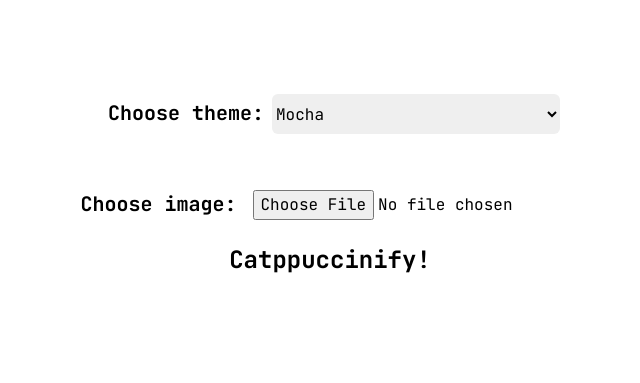
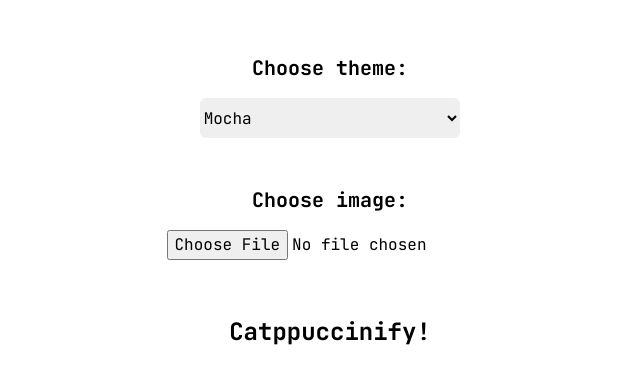
Before and after one commit to siriscmv/catppuccinify, a Next.js app: page / in a window 1280 px wide. Shown: the part 183-566 px from the top of the page, without its empty margins (310-950 px from the left). Built offline with nearby package versions, Linux system fonts and the light colour scheme; what @catppuccin/tailwindcss would draw is missing.

Commit message:
feat: better msgs

```diff
--- a/src/pages/index.tsx
+++ b/src/pages/index.tsx
@@ -9,34 +9,35 @@
 
 const Home: NextPage = () => {
 	const [theme, setTheme] = useState<ThemeType>('mocha');
-	const [state, setState] = useState<'loading' | 'done' | null>(null);
+	const [state, setState] = useState<string | null>(null);
 
 	const run = async () => {
-		setState('loading');
+		setState('Importing WASM...');
 		const { Call } = await import('wasm-imagemagick');
 
 		//@ts-ignore
-		if (document.getElementById('input')?.files.length !== 1) return;
+		if (document.getElementById('input')?.files.length !== 1) return setState('No Input file found!');
 		//@ts-ignore
 		const file = document.getElementById('input')!.files[0] as File;
-
-		const arrayBuffer = await file.arrayBuffer();
-		const sourceBytes = new Uint8Array(arrayBuffer);
 
 		const fileName = `src.${file.name.split('.').pop()}`;
 		const outputFileName = `${theme}-${file.name}`;
 
-		const files = [
-			{ name: fileName, content: sourceBytes },
-			{
-				name: 'hald-clut.png',
-				content: new Uint8Array(await (await fetch(`/luts/${theme}-hald-clut.png`)).arrayBuffer())
-			}
-		];
+		setState('Creating input buffer...');
+		const input = { name: fileName, content: new Uint8Array(await file.arrayBuffer()) };
+
+		setState('Creating LUT buffer...');
+		const lut = {
+			name: 'hald-clut.png',
+			content: new Uint8Array(await (await fetch(`/luts/${theme}-hald-clut.png`)).arrayBuffer())
+		};
+
+		const files = [input, lut];
 		const command = [fileName, 'hald-clut.png', '-hald-clut', outputFileName];
 
+		setState('Applying LUT...');
 		const processedFiles = await Call(files, command);
-		setState('done');
+		setState('Done!');
 
 		const out = processedFiles[0]['blob'];
 		saveAs(out, outputFileName);
@@ -47,15 +48,15 @@
 			<div className='hidden ctp-latte ctp-frappe ctp-macchiato ctp-mocha' />
 			<div className='flex flex-col text-ctp-text bg-ctp-crust min-h-screen items-center justify-center text-center'>
 				<div className='flex flex-col p-4'>
-					<div>
-						<label htmlFor='theme' className='my-4 p-2 text-xl font-bold'>
+					<div className='flex flex-col items-center'>
+						<label htmlFor='theme' className='my-2 p-2 text-xl font-bold'>
 							Choose theme:
 						</label>
 						<select
 							value={theme}
 							onChange={(e) => setTheme(e.target.value as ThemeType)}
 							id='theme'
-							className='h-10 w-72 min-w-[200px] bg-ctp-surface0 rounded-md focus:ring-ctp-blue'
+							className='h-10 w-2/3 bg-ctp-surface0 rounded-md focus:ring-ctp-blue'
 						>
 							{THEMES.map((theme) => (
 								<option key={theme.toLowerCase()} value={theme.toLowerCase()}>
@@ -64,18 +65,18 @@
 							))}
 						</select>
 					</div>
-					<div className='flex flex-col m-6 p-6'>
-						<div className='flex flex-row items-around'>
-							<label className='p-2 text-xl font-bold' htmlFor='input'>
+					<div className='flex flex-col m-4 p-4'>
+						<div className='flex flex-col'>
+							<label className='my-2 p-2 text-xl font-bold' htmlFor='input'>
 								Choose image:
 							</label>
-							<input accept='.png,.gif,.jpeg,.jpg' className='p-2' id='input' type='file' />
+							<input accept='.png,.gif,.jpeg,.jpg' id='input' type='file' />
 						</div>
 						<div className='flex flex-col'>
-							<button className='p-2 m-2 bg-ctp-surface0 font-bold text-2xl rounded-md' onClick={run}>
+							<button className='p-2 m-2 mt-12 bg-ctp-surface0 font-bold text-2xl rounded-md' onClick={run}>
 								Catppuccinify!
 							</button>
-							{state === 'loading' ? 'Processing...' : null}
+							{state ? state : null}
 						</div>
 					</div>
 				</div>
```
